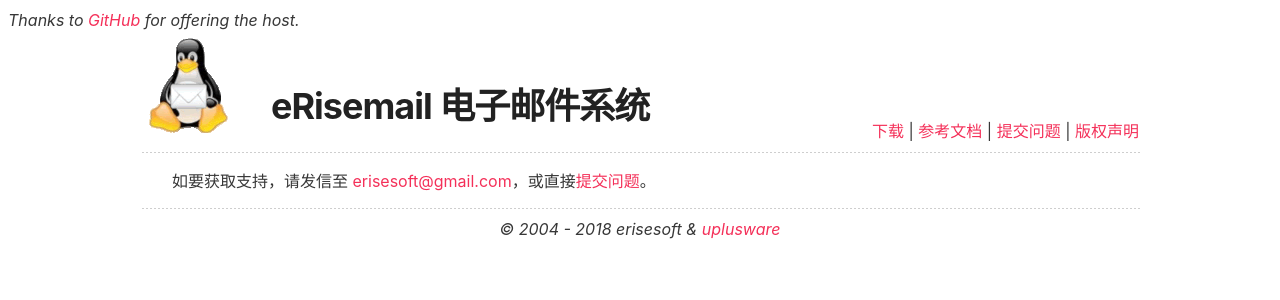
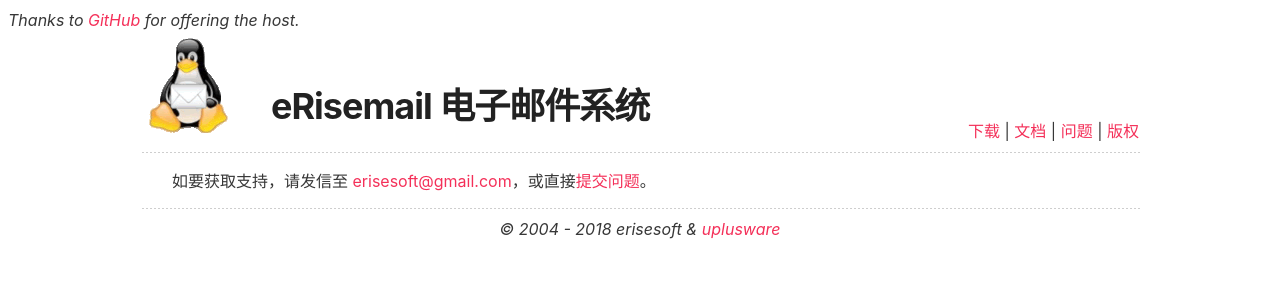
Before and after one commit to erisesoft/erisesoft.github.io, a Jekyll site: the page support.html, which Jekyll copies as it is, in a window 1280 px wide. Shown: the top 300 px of the page. Built offline with Jekyll 4.4.1, drawn with Linux system fonts in a browser that asks for light colours.

Commit message:
Update support.html

```diff
--- a/support.html
+++ b/support.html
@@ -9,7 +9,7 @@
 	<i>Thanks to <a href="https://github.com" target="_blank">GitHub</a> for offering the host.</i>
 	<div id="main_content_wrap" class="outer">
 	<section id="main_content" class="inner">
-		<table width="100%"><tr><td width="128"><img src="/erisemail.png" alt="erisemail"></td><td valign="bottom"><h1><a id="erisemail-server" class="anchor" href="#erisemail-server" aria-hidden="true"><span class="octicon octicon-link"></span></a>eRisemail 电子邮件系统</h1></td><td align="right" valign="bottom"><a href="https://github.com/uplusware/erisemail/tree/master/binary" target="_blank">下载</a> | <a href="/documents" target="_blank">参考文档</a> | <a href="https://github.com/erisesoft/erisesoft.github.io/issues" target="_blank">提交问题</a> | <a href="/license.html" target="_blank">版权声明</a></td></tr></table>
+		<table width="100%"><tr><td width="128"><img src="/erisemail.png" alt="erisemail"></td><td valign="bottom"><h1><a id="erisemail-server" class="anchor" href="#erisemail-server" aria-hidden="true"><span class="octicon octicon-link"></span></a>eRisemail 电子邮件系统</h1></td><td align="right" valign="bottom"><a href="https://github.com/uplusware/erisemail/tree/master/binary" target="_blank">下载</a> | <a href="https://github.com/uplusware/erisemail/wiki" target="_blank">文档</a> | <a href="https://github.com/erisesoft/erisesoft.github.io/issues" target="_blank">问题</a> | <a href="/license.html" target="_blank">版权</a></td></tr></table>
 		<hr>
 		<ul>
 			<li>如要获取支持，请发信至 <a href="mailto:erisesoft@gmail.com">erisesoft@gmail.com</a>，或直接<a href="https://github.com/erisesoft/erisesoft.github.io/issues" target="_blank">提交问题</a>。</li>
```
